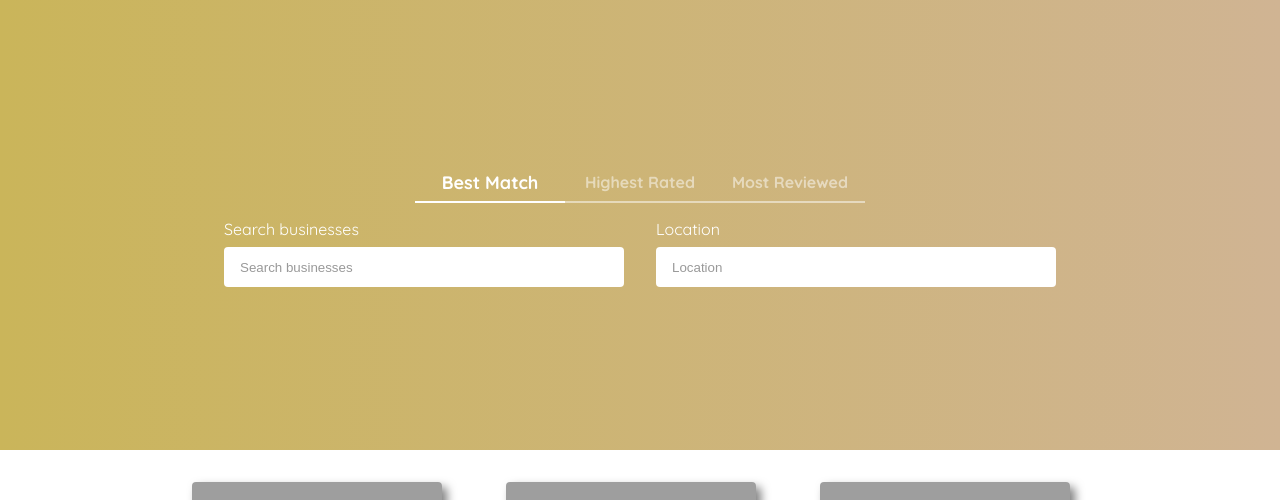
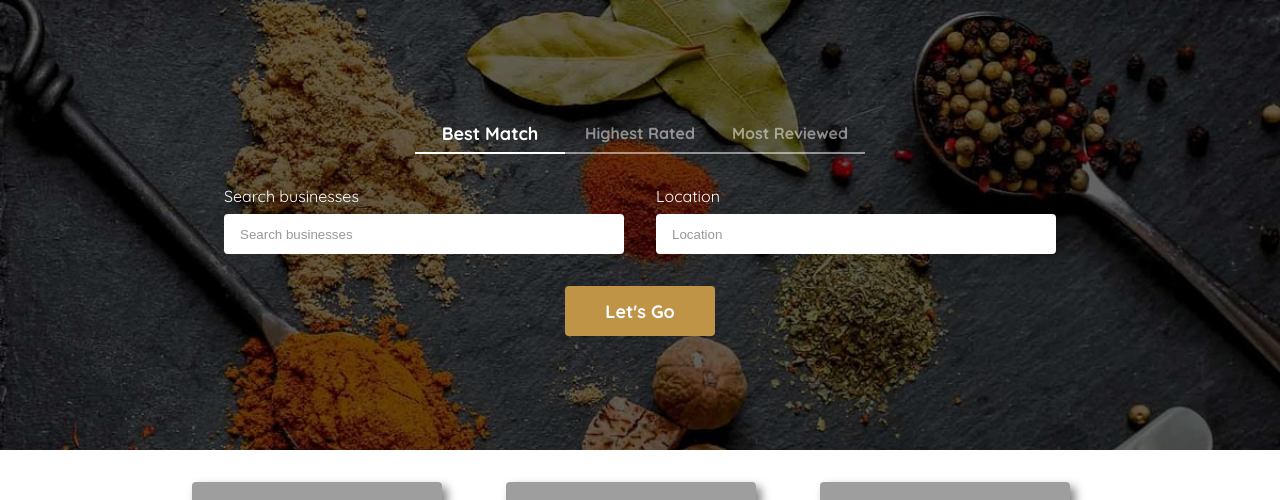
Before and after one commit to sophocles99/codecademy-ravenous, a React (Vite) app: page / in a window 1280 px wide. Shown: the top 500 px of the page. Built offline with nearby package versions, Linux system fonts and the light colour scheme; grey boxes are pictures that could not be loaded.

Commit message:
add background image with filter and SearchButton

```diff
--- a/src/App.css
+++ b/src/App.css
@@ -1,3 +1,7 @@
+:root {
+  --accent-colour: #bf9447;
+}
+
 body {
   font-family: quicksand, helvetica, arial, sans-serif;
 }
--- a/src/components/SearchForm.jsx
+++ b/src/components/SearchForm.jsx
@@ -1,7 +1,11 @@
 import { useState } from "react";
 import SortByBar from "./SortByBar";
 import SearchInputs from "./SearchInputs";
-import { SearchFormContainer } from "../styles/search-form-styles";
+import {
+  SearchButton,
+  SearchFormBackground,
+  SearchFormContainer,
+} from "../styles/search-form-styles";
 
 const sortByOptions = [
   { name: "Best Match", value: "best_match" },
@@ -15,6 +19,8 @@ const SearchForm = () => {
   const [location, setLocation] = useState("");
 
   return (
+    <>
+      <SearchFormBackground />
       <SearchFormContainer>
         <SortByBar
           sortByOptions={sortByOptions}
@@ -27,8 +33,9 @@ const SearchForm = () => {
           location={location}
           setLocation={setLocation}
         />
-      {/* <Button /> */}
+        <SearchButton>Let's Go</SearchButton>
       </SearchFormContainer>
+    </>
   );
 };
 
--- a/src/styles/search-form-styles.js
+++ b/src/styles/search-form-styles.js
@@ -1,4 +1,14 @@
 import styled from "styled-components";
+
+export const SearchFormBackground = styled.div`
+  position: absolute;
+  width: 100%;
+  height: 450px;
+  background-image: url("../../public/essential-spices.jpg");
+  background-size: cover;
+  filter: brightness(40%);
+  z-index: -1;
+`;
 
 export const SearchFormContainer = styled.section`
   display: flex;
@@ -7,5 +17,19 @@ export const SearchFormContainer = styled.section`
   align-items: center;
   width: 100%;
   height: 450px;
-  background: linear-gradient(90deg, #cab55a, #d0b493);
 `;
+
+export const SearchButton = styled.button`
+  width: 150px;
+  height: 50px;
+  border: none;
+  border-radius: 4px;
+  font-family: inherit;
+  font-size: 18px;
+  font-weight: bold;
+  background-color: var(--accent-colour);
+  color: white;
+  &:active {
+    transform: scale(0.98);
+  }
+`;
--- a/src/styles/search-inputs-styles.js
+++ b/src/styles/search-inputs-styles.js
@@ -2,7 +2,7 @@ import styled from "styled-components";
 
 export const SearchInputsContainer = styled.div`
   display: flex;
-  margin-top: 1rem;
+  margin-bottom: 2rem;
   gap: 2rem;
 `;
 
@@ -27,6 +27,6 @@ export const SearchInput = styled.input`
   }
   &:focus,
   &:active {
-    border: 2px solid #999;
+    border: 2px solid var(--accent-colour);
   }
 `;
--- a/src/styles/sort-by-bar-styles.js
+++ b/src/styles/sort-by-bar-styles.js
@@ -4,6 +4,7 @@ export const SortByBarContainer = styled.div`
   display: flex;
   width: 450px;
   height: 40px;
+  margin-bottom: 2rem;
 `;
 
 export const SortByButton = styled.button`
```
Also changed, not shown: public/essential-spices.jpg (added). Lines whose indentation alone changed are shown as unchanged.
